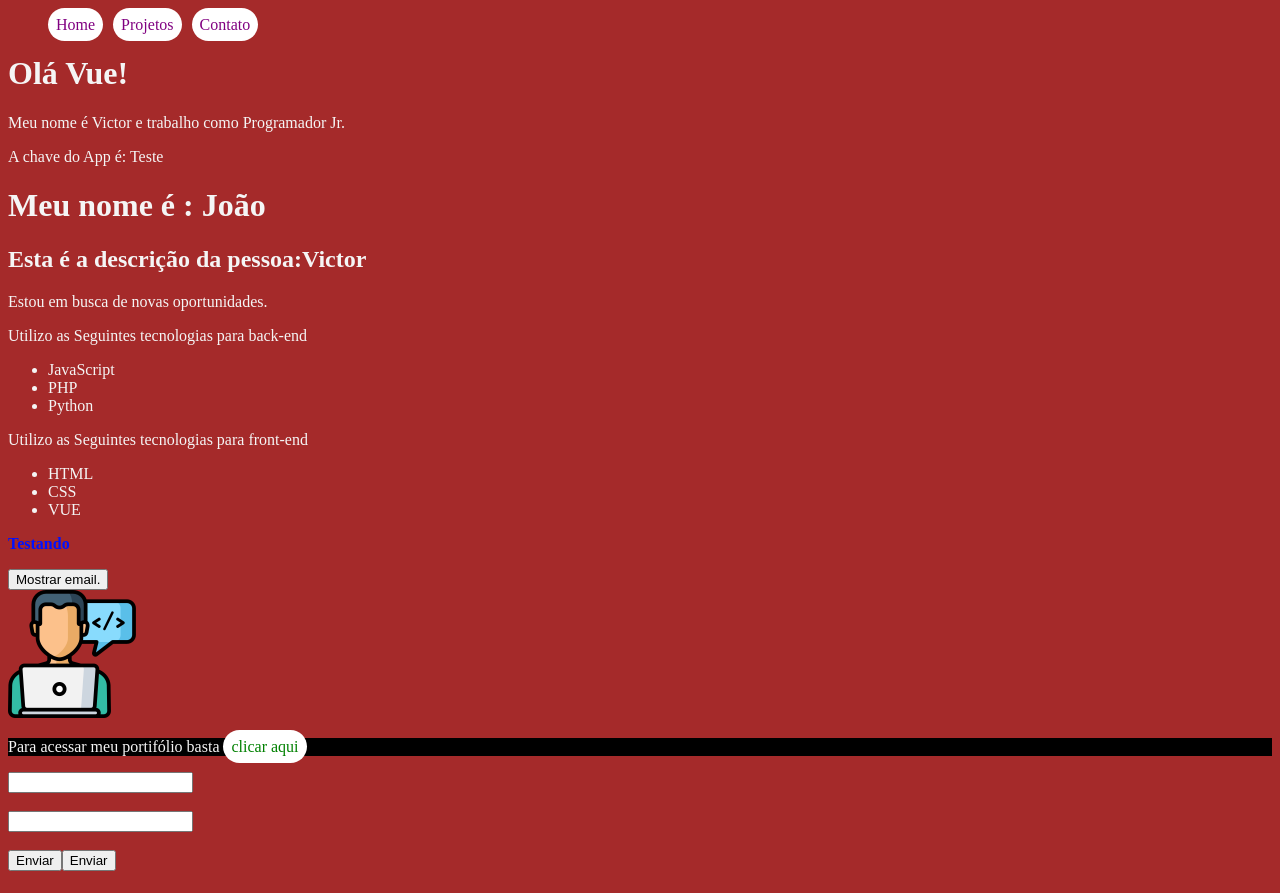
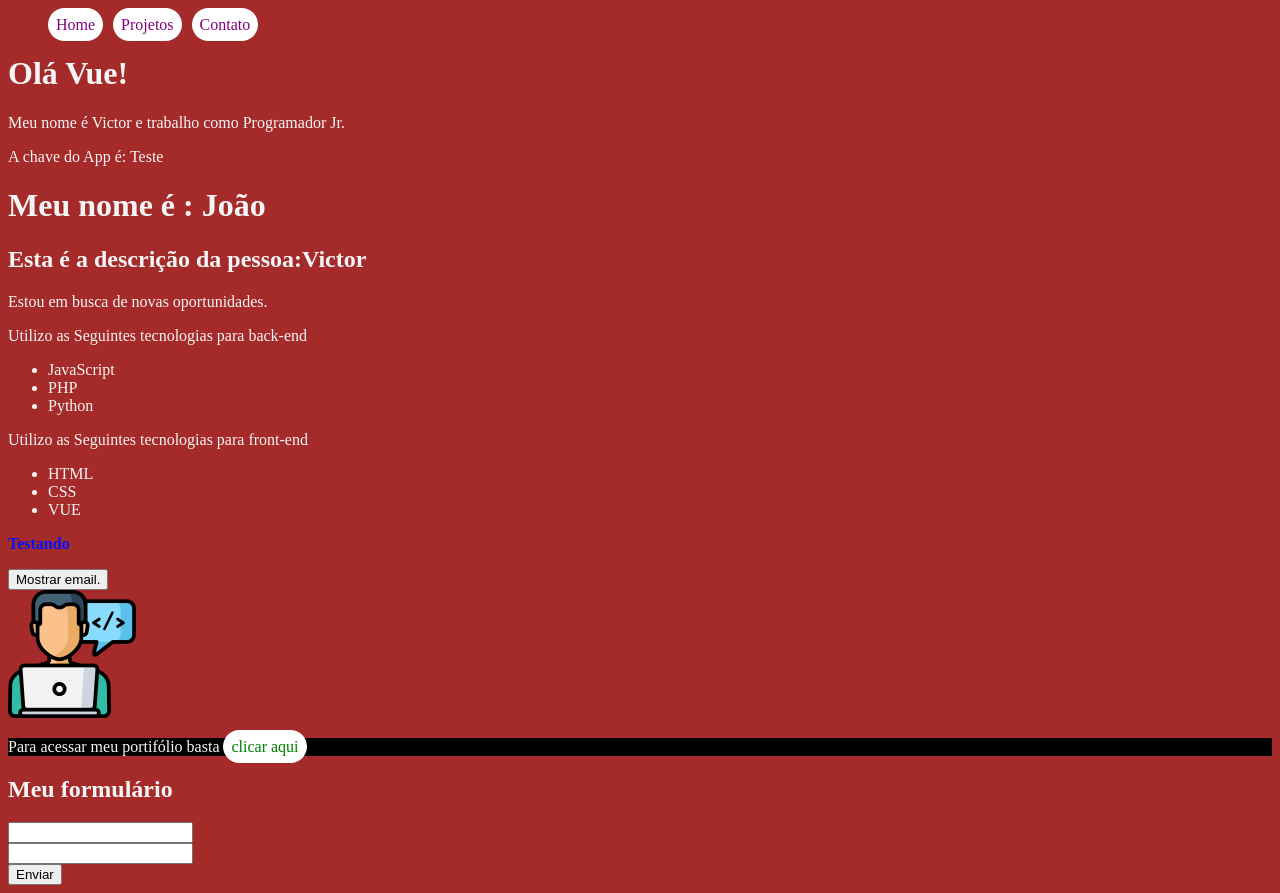
Before and after one commit to victorfreireavfs/VueJs_estudos, a Vue app in the folder 2_/: page / in a window 1280 px wide. Built offline with nearby package versions, Linux system fonts and the light colour scheme.

Commit message:
Eventos
-explorando um pouco mais de eventos em form
- criando um @submit para executar methods captando dados de preenchimento de um input

```diff
--- a/2_/src/components/Form.vue
+++ b/2_/src/components/Form.vue
@@ -1,10 +1,13 @@
 <template>
-    <form action="" method="post">
-        <InputText/> <br>
-        <InputText/> <br>
-        <Submit/>
-        <input type="submit" value="Enviar">
+    <form action="" @submit="enviarFormulario($event)">
+        <div>
+            <h2>Meu formulário</h2>
+            <div><input type="text" v-model="name"></div>
+            <div><input type="text" v-model="email"></div>
+            <div><Submit/></div>
+        </div>
     </form>
+
 </template>
 
 <script>
@@ -16,7 +19,34 @@
         components:{
             InputText,
             Submit
+        },
+
+        data(){
+            return{
+                name: "",
+                email: ""
+            }
+        },
+
+        methods:{
+            enviarFormulario(e) {
+                e.preventDefault();
+
+                const name = this.name;
+                const email = this.email;
+
+                console.log("Formulário Enviado");
+                console.log("O nome é;  " + name);
+                console.log("O email é;  " + email)
+
+                // ajax
+                // Inserir dados no banco
+            }
         }
     }
 
 </script>
+
+<style>
+
+</style>
```
Also changed, not shown: 2_/anotacoes.txt.
